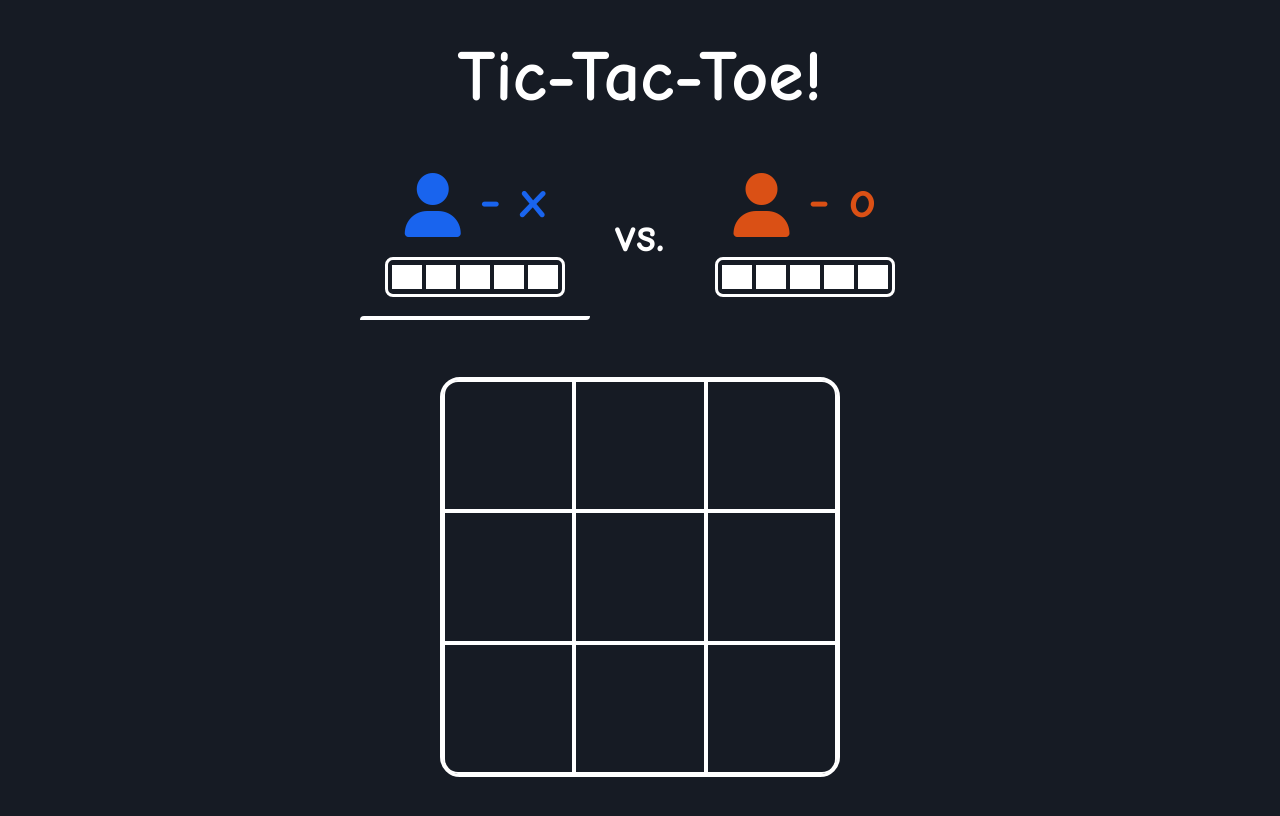
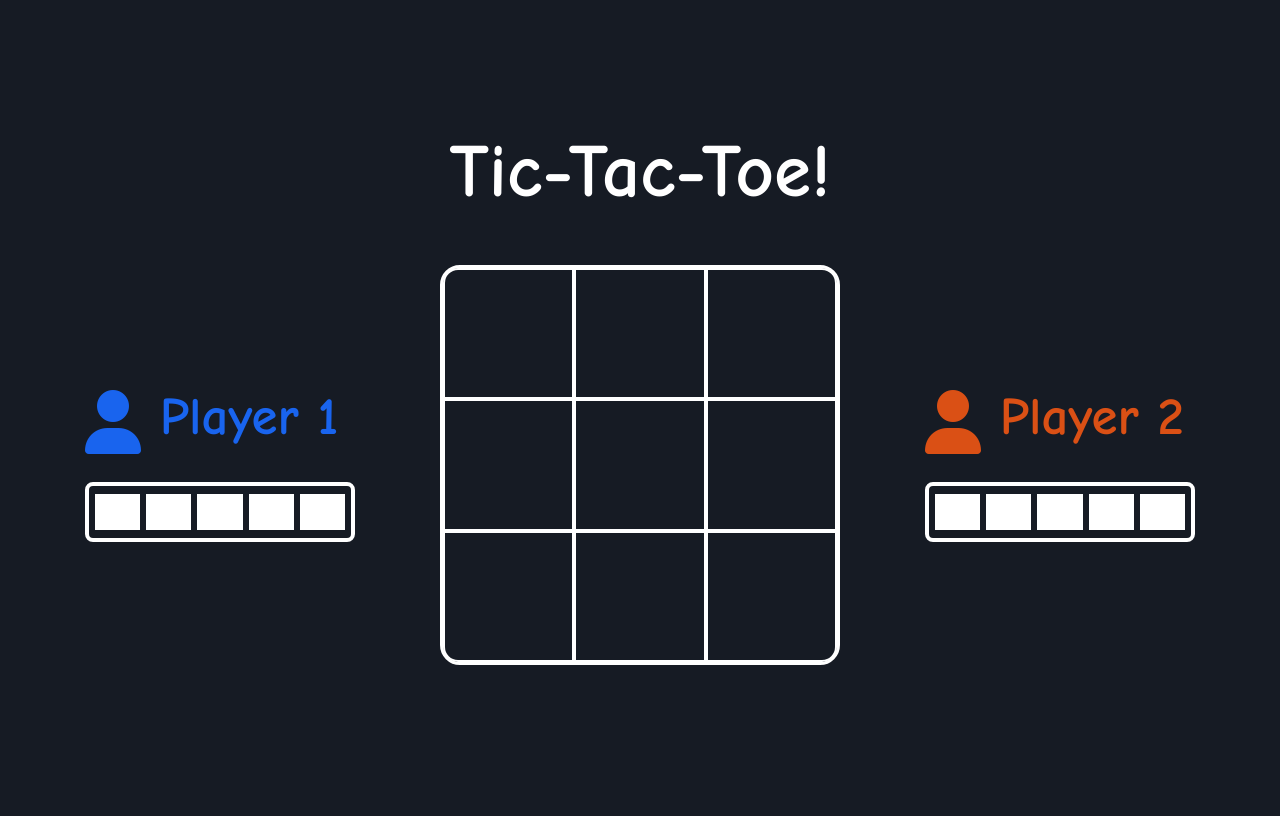
Before and after one commit to zakibed/tic-tac-toe, a plain HTML site: page index.html in a window 1280 px wide. Drawn offline with Linux system fonts and the light colour scheme.

Commit message:
Change layout and appearance, and remove player indicator

```diff
--- a/index.html
+++ b/index.html
@@ -9,11 +9,11 @@
         <script src="https://kit.fontawesome.com/ea6e9201dc.js" crossorigin="anonymous"></script>
     </head>
     <body>
+        <div class="container">
             <h1>Tic-Tac-Toe!</h1>
 
-        <div id="players">
-            <div id="player-one">
-                <i class="fa-solid fa-user"><span class="marker"> - x</span></i>
+            <div class="player one">
+                <i class="fa-solid fa-user"><span class="marker"> Player 1</span></i>
                 <div class="health">
                     <div></div>
                     <div></div>
@@ -21,13 +21,10 @@
                     <div></div>
                     <div></div>
                 </div>
-                <hr />
             </div>
 
-            <p>vs.</p>
-
-            <div id="player-two">
-                <i class="fa-solid fa-user"><span class="marker"> - o</span></i>
+            <div class="player two">
+                <i class="fa-solid fa-user"><span class="marker"> Player 2</span></i>
                 <!-- <i class="fa-solid fa-robot"></i> -->
                 <div class="health">
                     <div></div>
@@ -35,8 +32,6 @@
                     <div></div>
                     <div></div>
                     <div></div>
-                </div>
-                <hr />
                 </div>
             </div>
 
@@ -56,5 +51,6 @@
                 <p></p>
                 <p></p>
             </div>
+        </div>
     </body>
 </html>
--- a/script.js
+++ b/script.js
@@ -61,7 +61,6 @@ const Gameboard = (() => {
 
             game.currentPlayer =
                 game.currentPlayer === game.playerOne ? game.playerTwo : game.playerOne;
-            display.currentPlayer();
         }
     };
 
@@ -135,21 +134,9 @@ const game = (() => {
 const display = (() => {
     const _winner = document.querySelector('#results p:first-child');
     const _results = document.querySelector('#results p:last-child');
-    const _playerOneHealth = document.querySelector('#player-one .health');
-    const _playerTwoHealth = document.querySelector('#player-two .health');
-    const _playerOneHr = document.querySelector('#player-one hr');
-    const _playerTwoHr = document.querySelector('#player-two hr');
+    const _playerOneHealth = document.querySelector('.player.one .health');
+    const _playerTwoHealth = document.querySelector('.player.two .health');
     const boardCell = document.querySelectorAll('.cell');
-
-    const _showHr = (rule) => {
-        document.querySelectorAll('hr').forEach((r) => {
-            r.style.display = 'none';
-            r.style.width = '0px';
-
-            rule.style.display = 'block';
-            rule.style.width = '230px';
-        });
-    };
 
     const board = () => {
         for (let i = 0; i < 9; i++) {
@@ -169,10 +156,6 @@ const display = (() => {
         _results.style.color = color;
     };
 
-    const currentPlayer = () => {
-        game.currentPlayer === game.playerOne ? _showHr(_playerOneHr) : _showHr(_playerTwoHr);
-    };
-
     const removeHealthBar = (enemy) => {
         const removeBar = (parent) => {
             parent.lastElementChild.style.background = 'red';
@@ -182,7 +165,7 @@ const display = (() => {
         removeBar(enemy.name === 'Player 1' ? _playerOneHealth : _playerTwoHealth);
     };
 
-    return { boardCell, board, roundResult, currentPlayer, removeHealthBar };
+    return { boardCell, board, roundResult, removeHealthBar };
 })();
 
 display.boardCell.forEach((cell) => cell.addEventListener('click', Gameboard.addMarker));
--- a/style.css
+++ b/style.css
@@ -10,46 +10,45 @@
     --dark: #161b24;
     --blue: #1964ee;
     --red: #da5015;
-    --green: #81ff21;
+    --green: #3fff21;
 }
 
 body {
     font-family: 'Comic Neue', Arial, Helvetica, sans-serif;
     font-weight: 700;
+    color: white;
     background: var(--dark);
-    color: white;
-    display: flex;
-    flex-direction: column;
-    align-items: center;
 }
 
 h1 {
-    margin: 35px 0;
-    font-size: 4.5rem;
+    margin: 0 auto;
+    font-size: 4.7rem;
+    grid-area: header;
 }
 
-hr {
-    border: 2px solid white;
-    text-align: left;
-    border-radius: 30px 0;
-    display: none;
-    position: absolute;
-    bottom: -3px;
-    transition: width 200ms ease-in;
+.container {
+    margin-top: 8rem;
+    display: grid;
+    justify-items: center;
+    align-items: center;
+    grid-template-columns: 1fr auto 1fr;
+    grid-template-areas:
+        'header header header'
+        'player-one gameboard player-two'
+        'results results results';
+    row-gap: 50px;
 }
 
 #gameboard {
-    margin: 60px 0;
     width: 400px;
     height: 400px;
     font-size: 6rem;
+    border: 3px solid white;
+    border-radius: 20px;
     display: grid;
     grid-template: 1fr 1fr 1fr / 1fr 1fr 1fr;
-}
-
-#gameboard {
-    border: 3px solid white;
-    border-radius: 20px;
+    align-self: center;
+    grid-area: gameboard;
 }
 
 .cell {
@@ -79,41 +78,24 @@ hr {
     border-radius: 0 0 15px 0;
 }
 
-#players,
-#players > div {
+.player {
     font-size: 4rem;
-    display: flex;
-    align-items: center;
-    gap: 30px;
+    border-radius: 15px;
 }
 
-#players > div {
-    padding: 20px;
-    border-radius: 15px;
-    flex-direction: column;
-    gap: 20px;
-    position: relative;
-}
-
-#players > div:first-child {
-    border-color: white;
-}
-
-#players p {
+.player p {
     font-size: 3rem;
 }
 
-#player-one {
+.player.one {
     color: var(--blue);
+    border-color: white;
+    grid-area: player-one;
 }
 
-#player-one hr {
-    width: 230px;
-    display: block;
-}
-
-#player-two {
+.player.two {
     color: var(--red);
+    grid-area: player-two;
 }
 
 .marker {
@@ -123,14 +105,15 @@ hr {
 }
 
 .health {
-    height: 40px;
-    width: 180px;
-    padding: 5px 4px;
-    border: 3px solid white;
+    margin: 20px auto 0;
+    height: 60px;
+    width: 270px;
+    padding: 8px 6px;
+    border: 4px solid white;
     border-radius: 8px;
     display: grid;
-    gap: 4px;
-    grid-template-columns: repeat(auto-fill, minmax(30px, 1fr));
+    gap: 6px;
+    grid-template-columns: repeat(auto-fill, minmax(45px, 1fr));
 }
 
 .health > div {
@@ -138,7 +121,9 @@ hr {
 }
 
 #results {
+    margin: 0 auto;
     font-size: 3rem;
     display: flex;
     gap: 16px;
+    grid-area: results;
 }
```
Lines whose indentation alone changed are shown as unchanged.
